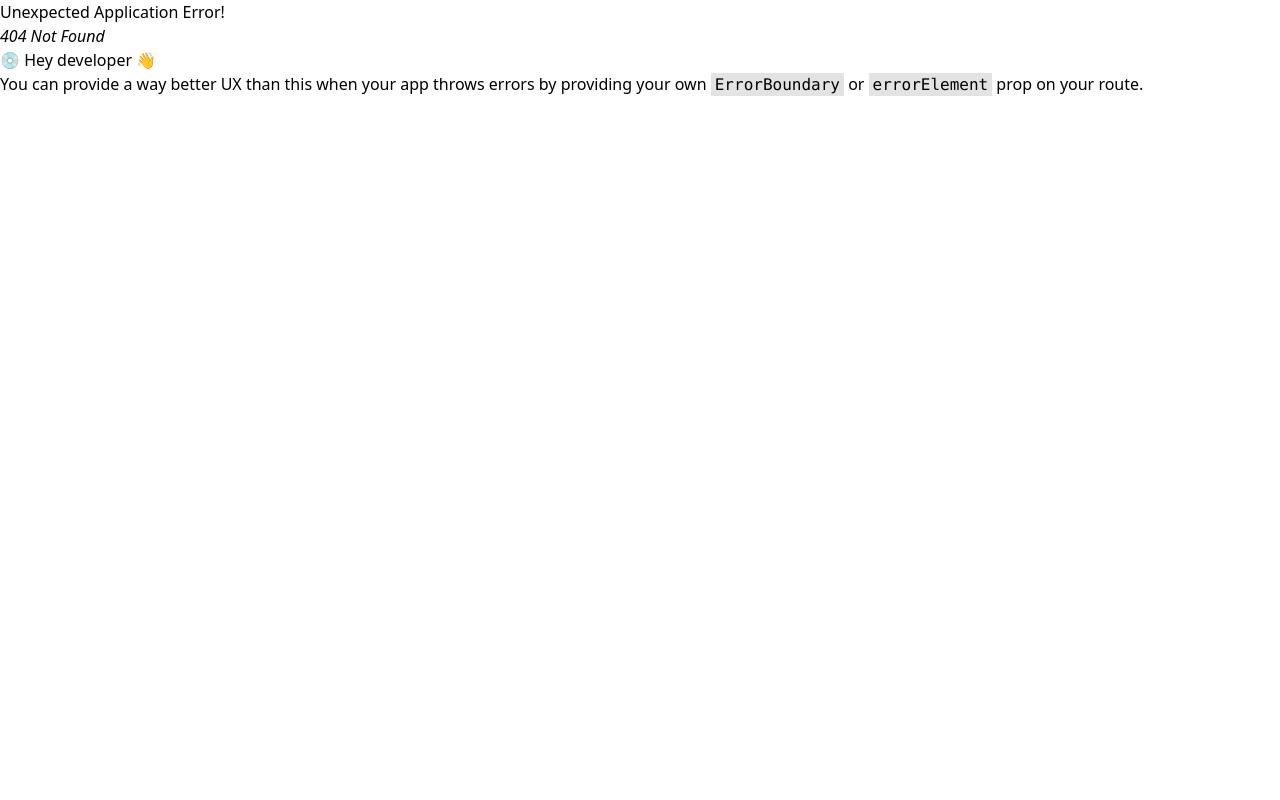
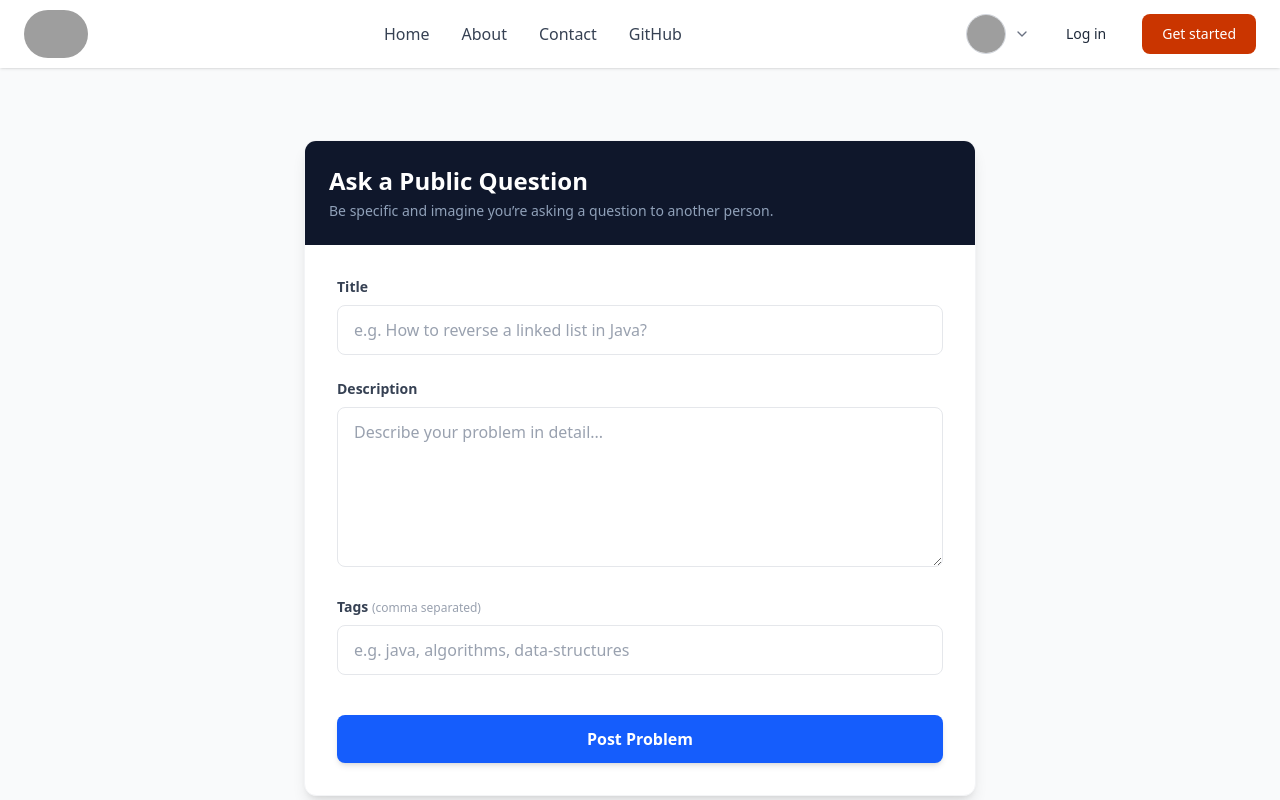
Before and after one commit to MohitBisht27/Slack, a React (Vite) app in the folder Frontend/: page /ask-problem in a window 1280 px wide. Before the commit this address had no page. Shown: the top 800 px of the page. Built offline with nearby package versions, Linux system fonts and the light colour scheme; grey boxes are pictures that could not be loaded.

Commit message:
Refactor routing to set Home as the default page and enhance Header with profile dropdown

```diff
--- a/Frontend/src/App.jsx
+++ b/Frontend/src/App.jsx
@@ -9,11 +9,12 @@ import {
   Route,
 } from "react-router-dom";
 import Layout from "./Layout";
-
+import Home from "./pages/Home";
 const router = createBrowserRouter(
   createRoutesFromElements(
     <Route path="/" element={<Layout />}>
-      <Route index element={<AskProblem />}></Route>
+      <Route index element={<Home />}></Route>
+      <Route path="/ask-problem" element={<AskProblem />} />
       <Route path="/SigninForm" element={<SigninForm></SigninForm>}></Route>
       <Route
         path="/RegisterForm"
--- a/Frontend/src/components/Header.jsx
+++ b/Frontend/src/components/Header.jsx
@@ -1,31 +1,78 @@
 import { Link, NavLink } from "react-router-dom";
+import { useState } from "react";
+import { ChevronDown } from "lucide-react";
 
 export default function Header() {
+  const [open, setOpen] = useState(false);
+
   return (
-    <header className="shadow sticky z-50 top-0">
-      <nav className="bg-white border-gray-200 px-4 lg:px-6 py-2.5">
+    <header className="shadow sticky z-50 top-0 bg-white">
+      <nav className="border-gray-200 px-4 lg:px-6 py-2.5">
         <div className="flex flex-wrap justify-between items-center mx-auto max-w-screen-xl">
+          {/* Logo */}
           <Link to="/" className="flex items-center">
             <img
               src="https://images.pexels.com/photos/430205/pexels-photo-430205.jpeg?auto=compress&cs=tinysrgb&w=600"
-              className="mr-3 h-12"
+              className="mr-3 h-12 rounded-full"
               alt="Logo"
             />
           </Link>
-          <div className="flex items-center lg:order-2">
+          <div className="flex items-center space-x-4 lg:order-2">
+            {/* Profile Section */}
+            <div className="relative">
+              <button
+                onClick={() => setOpen(!open)}
+                className="flex items-center space-x-2 focus:outline-none"
+              >
+                <img
+                  src="https://cdn-icons-png.flaticon.com/512/3135/3135715.png"
+                  alt="Profile"
+                  className="w-10 h-10 rounded-full border border-gray-300"
+                />
+                <ChevronDown className="w-4 h-4 text-gray-500" />
+              </button>
+
+              {open && (
+                <div className="absolute right-0 mt-2 w-48 bg-white border border-gray-100 rounded-lg shadow-lg py-2 z-50">
+                  <Link
+                    to="/profile"
+                    className="block px-4 py-2 text-gray-700 hover:bg-gray-50"
+                  >
+                    View Profile
+                  </Link>
+                  <Link
+                    to="/settings"
+                    className="block px-4 py-2 text-gray-700 hover:bg-gray-50"
+                  >
+                    Settings
+                  </Link>
+                  <hr className="my-1" />
+                  <button
+                    onClick={() => alert("Logged out")}
+                    className="block w-full text-left px-4 py-2 text-red-600 hover:bg-gray-50"
+                  >
+                    Logout
+                  </button>
+                </div>
+              )}
+            </div>
+
+            {/* Buttons */}
             <Link
               to="/SigninForm"
-              className="text-gray-800 hover:bg-gray-50 focus:ring-4 focus:ring-gray-300 font-medium rounded-lg text-sm px-4 lg:px-5 py-2 lg:py-2.5 mr-2 focus:outline-none"
+              className="text-gray-800 hover:bg-gray-50 focus:ring-4 focus:ring-gray-300 font-medium rounded-lg text-sm px-4 lg:px-5 py-2 lg:py-2.5 focus:outline-none"
             >
               Log in
             </Link>
             <Link
               to="/RegisterForm"
-              className="text-white bg-orange-700 hover:bg-orange-800 focus:ring-4 focus:ring-orange-300 font-medium rounded-lg text-sm px-4 lg:px-5 py-2 lg:py-2.5 mr-2 focus:outline-none"
+              className="text-white bg-orange-700 hover:bg-orange-800 focus:ring-4 focus:ring-orange-300 font-medium rounded-lg text-sm px-4 lg:px-5 py-2 lg:py-2.5 focus:outline-none"
             >
               Get started
             </Link>
           </div>
+
+          {/* Navigation Links */}
           <div
             className="hidden justify-between items-center w-full lg:flex lg:w-auto lg:order-1"
             id="mobile-menu-2"
@@ -37,7 +84,7 @@ export default function Header() {
                   className={({ isActive }) =>
                     `block py-2 pr-4 pl-3 duration-200 ${
                       isActive ? "text-orange-700" : "text-gray-700"
-                    } border-b border-gray-100 hover:bg-gray-50 lg:hover:bg-transparent lg:border-0 hover:text-orange-700 lg:p-0`
+                    } hover:text-orange-700 lg:p-0`
                   }
                 >
                   Home
@@ -49,7 +96,7 @@ export default function Header() {
                   className={({ isActive }) =>
                     `block py-2 pr-4 pl-3 duration-200 ${
                       isActive ? "text-orange-700" : "text-gray-700"
-                    } border-b border-gray-100 hover:bg-gray-50 lg:hover:bg-transparent lg:border-0 hover:text-orange-700 lg:p-0`
+                    } hover:text-orange-700 lg:p-0`
                   }
                 >
                   About
@@ -61,7 +108,7 @@ export default function Header() {
                   className={({ isActive }) =>
                     `block py-2 pr-4 pl-3 duration-200 ${
                       isActive ? "text-orange-700" : "text-gray-700"
-                    } border-b border-gray-100 hover:bg-gray-50 lg:hover:bg-transparent lg:border-0 hover:text-orange-700 lg:p-0`
+                    } hover:text-orange-700 lg:p-0`
                   }
                 >
                   Contact
@@ -73,7 +120,7 @@ export default function Header() {
                   className={({ isActive }) =>
                     `block py-2 pr-4 pl-3 duration-200 ${
                       isActive ? "text-orange-700" : "text-gray-700"
-                    } border-b border-gray-100 hover:bg-gray-50 lg:hover:bg-transparent lg:border-0 hover:text-orange-700 lg:p-0`
+                    } hover:text-orange-700 lg:p-0`
                   }
                 >
                   GitHub
--- /dev/null
+++ b/Frontend/src/pages/Home.jsx
@@ -0,0 +1,24 @@
+import AskProblem from "../components/Editor/Problem";
+import DoubtFeed from "../components/ProblemCard/ProblemCard";
+import { useNavigate } from "react-router-dom";
+export default function Home() {
+  const navigate = useNavigate();
+
+  function handleClick() {
+    navigate("/ask-problem");
+  }
+  return (
+    <div className="relative flex flex-col items-center mt-10">
+      <button
+        className="absolute -top-6 w-full max-w-2xl px-5 py-3 text-left text-gray-600 bg-gray-50 border border-gray-200 rounded-full shadow-sm hover:bg-gray-100 hover:border-gray-300 transition duration-200"
+        onClick={handleClick}
+      >
+        What do you want to ask or share?
+      </button>
+
+      <div className="w-full max-w-2xl mt-10">
+        <DoubtFeed />
+      </div>
+    </div>
+  );
+}
```
